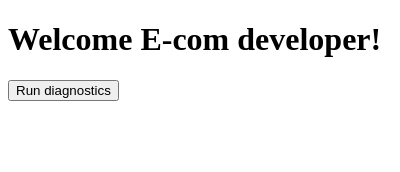
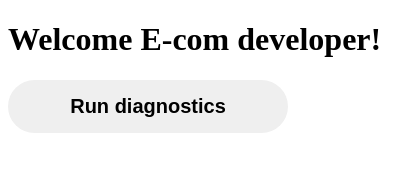
Before and after one commit to maha0134/ecom-dev-extension, a browser extension: page popup.html in a window 400 px wide. Drawn offline with Linux system fonts and the light colour scheme.

Commit message:
begin style of home screen button

```diff
--- a/css/main.css
+++ b/css/main.css
@@ -0,0 +1,15 @@
+body {
+  width: 383px;
+  height: 600px;
+}
+
+#btn {
+  width: 280px;
+  height: 53px;
+  border: 0;
+  color: #d9d9d9;
+  border-radius: 100rem;
+  color: #000;
+  font-weight: bold;
+  font-size: 1.25rem;
+}
--- a/popup.html
+++ b/popup.html
@@ -1,4 +1,5 @@
 <!DOCTYPE html>
+<link rel="stylesheet" href="./css/main.css" />
 <html lang="en">
   <body>
     <h1>Welcome E-com developer!</h1>
```
